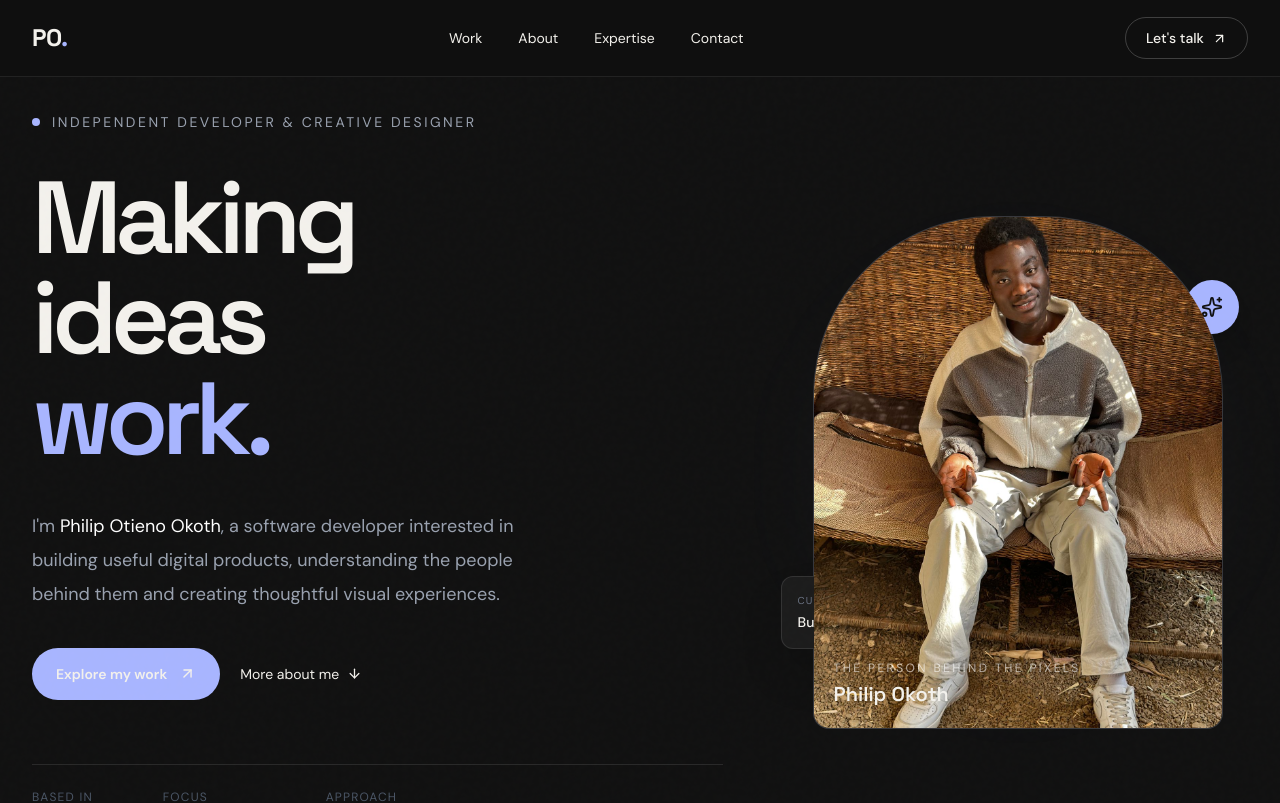
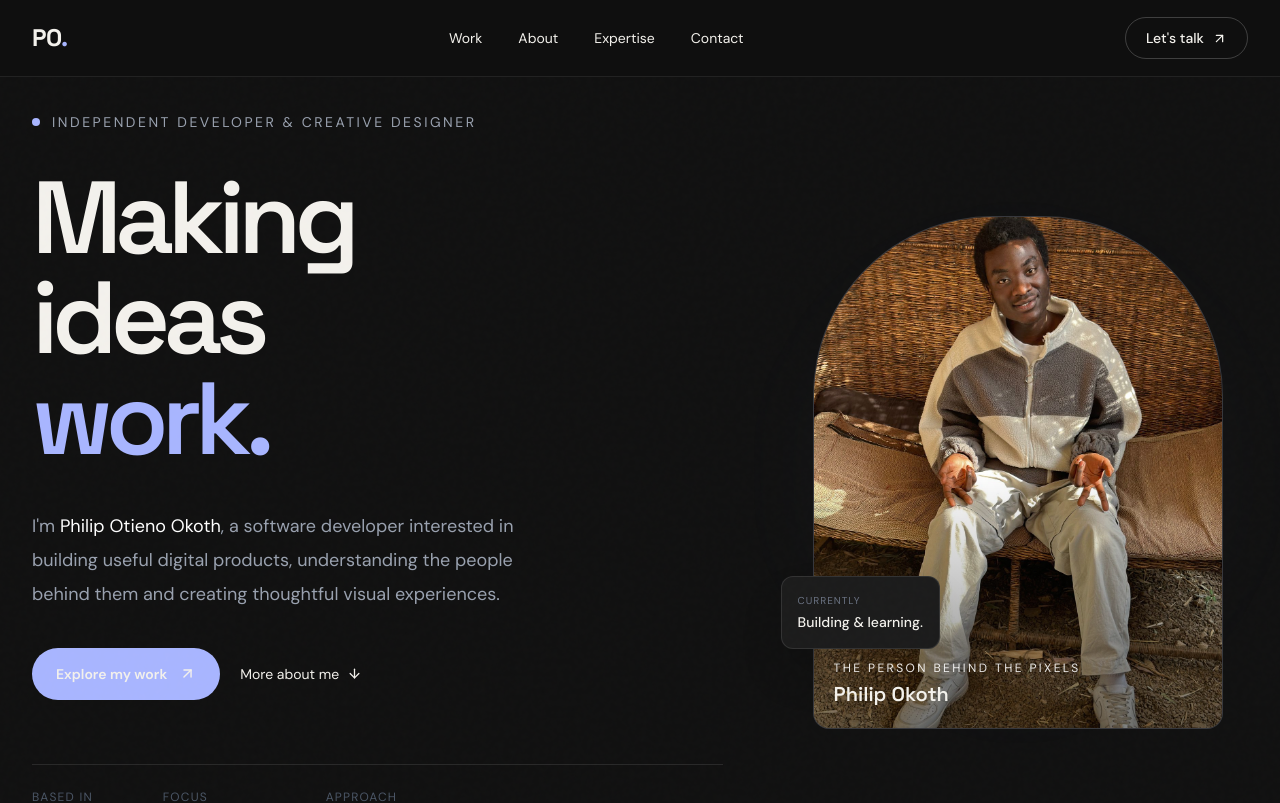
Before and after one commit to philipagak-afk/philip-portfolio, a React (Vite) app: page / in a window 1280 px wide. Shown: the top 803 px of the page. Built offline with nearby package versions, Linux system fonts and the light colour scheme.

Commit message:
update project

```diff
--- a/src/App.jsx
+++ b/src/App.jsx
@@ -162,16 +162,15 @@ function Portrait() {
        <img
   src="/public/images/philip.png.jpeg"
   alt="Portrait of Philip Otieno Okoth"
-          className="relative z-10 w-full h-full object-cover object-center"
+  className="absolute inset-0 z-0 w-full h-full object-cover object-center"
   onError={(event) => {
     event.currentTarget.style.display = "none";
   }}
 />
-
         <div className="absolute inset-0 bg-gradient-to-t from-black/50 via-transparent to-transparent pointer-events-none" />
 
         <div className="absolute bottom-5 left-5 z-20">
-          <p className="text-xs tracking-[0.2em] text-white/60">
+          <p className="text-xs tracking-[0.2em] text-white/90">
             THE PERSON BEHIND THE PIXELS
           </p>
           <p className="font-heading text-xl font-semibold mt-1">
@@ -181,9 +180,6 @@ function Portrait() {
 
       </div>
 
-      <div className="absolute -right-4 top-16 bg-[#a8b5ff] text-[#101010] p-4 rounded-full shadow-xl">
-        <Sparkles size={22} />
-      </div>
 
       <div className="absolute -left-8 bottom-20 bg-[#1b1b1b] border border-white/10 rounded-xl p-4 shadow-2xl">
         <p className="text-[10px] tracking-widest text-gray-500">
```
Lines whose indentation alone changed are shown as unchanged.
